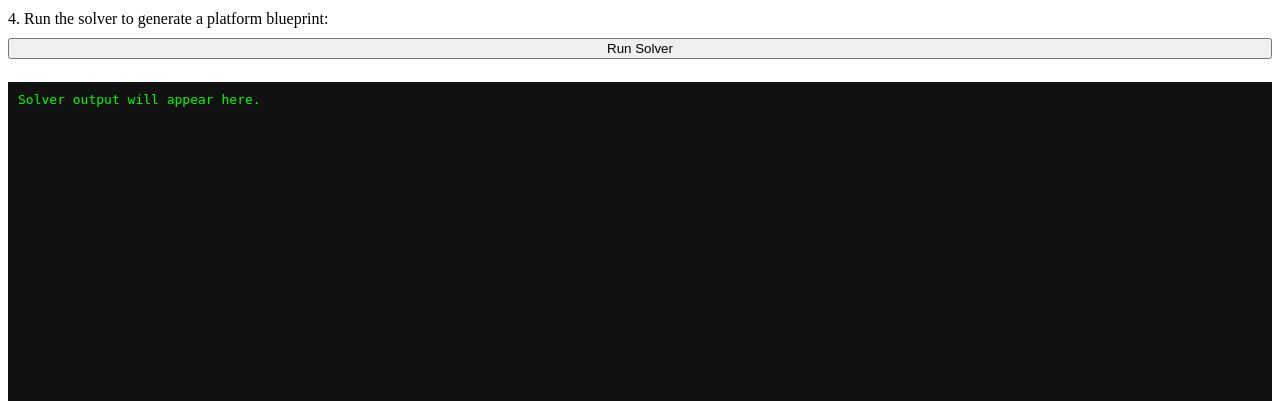
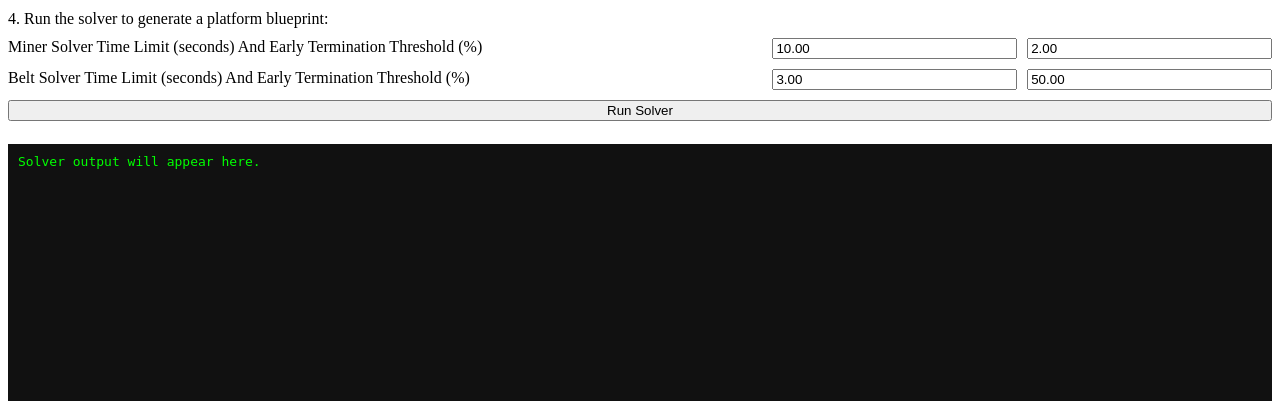
Before and after one commit to jiahao-0204/Shapez2-MIP-Miner, a FastAPI app: page / in a window 1280 px wide. Shown: the part 504-905 px from the top of the page. Run offline with FastAPI, Linux system fonts and the light colour scheme.

Commit message:
feat(adjust solver setting on page)

```diff
--- a/astroid_solver.py
+++ b/astroid_solver.py
@@ -315,12 +315,13 @@ class AstroidSolver:
         self.nodes_sink = nodes_sink
         self.node_flow_in = node_flow_in
 
-    def run_solver(self, miner_timelimit = 5, belt_timelimit = 5, belt_gap = 0.05) -> None:
+    def run_solver(self, miner_timelimit : float = 5.0, miner_gap : float = 5.0, belt_timelimit : float = 5.0, belt_gap : float = 5.0) -> None:
         # set limits
         optimize_miner = self.model.getMultiobjEnv(0)
+        optimize_miner.setParam('MIPGap', miner_gap / 100.0)
         optimize_miner.setParam('TimeLimit', miner_timelimit)
         optimize_belts = self.model.getMultiobjEnv(1)
-        optimize_belts.setParam('MIPGap', belt_gap)
+        optimize_belts.setParam('MIPGap', belt_gap / 100.0)
         optimize_belts.setParam('TimeLimit', belt_timelimit)
 
         # optimize the model
--- a/static/main.js
+++ b/static/main.js
@@ -22,6 +22,10 @@ const button_generate_blueprint = document.getElementById('generate_blueprint');
 const button_copy_blueprint = document.getElementById('copy_blueprint');
 const text_blueprint = document.getElementById('blueprint_text');
 
+const input_miner_timelimit = document.getElementById('miner_timelimit');
+const input_miner_threshold = document.getElementById('miner_threshold');
+const belt_miner_timelimit = document.getElementById('belt_timelimit');
+const belt_miner_threshold = document.getElementById('belt_threshold');
 const button_run_solver_and_stream = document.getElementById('run_solver_and_stream');
 const text_solver_output = document.getElementById("solver_output");
 
@@ -45,6 +49,40 @@ button_copy_blueprint.addEventListener('click', callback_copy_blueprint);
 input_threshold.addEventListener('change', callback_threshold_change);
 button_decrease_threshold.addEventListener('click', callback_decrease_threshold);
 button_increase_threshold.addEventListener('click', callback_increase_threshold);
+
+input_miner_timelimit.addEventListener('change', () => {
+    const value = input_miner_timelimit.value;
+    if (value) {
+        // cap between 0 and 120
+        const cappedValue = Math.max(0, Math.min(120, parseFloat(value)));
+        input_miner_timelimit.value = cappedValue.toFixed(2);
+    }
+});
+input_miner_threshold.addEventListener('change', () => {
+    const value = input_miner_threshold.value;
+    if (value) {
+        // cap between 0 and 100
+        const cappedValue = Math.max(0, Math.min(100, parseFloat(value)));
+        input_miner_threshold.value = cappedValue.toFixed(2);
+    }
+});
+belt_miner_timelimit.addEventListener('change', () => {
+    const value = belt_miner_timelimit.value;
+    if (value) {
+        // cap between 0 and 120
+        const cappedValue = Math.max(0, Math.min(120, parseFloat(value)));
+        belt_miner_timelimit.value = cappedValue.toFixed(2);
+    }
+});
+belt_miner_threshold.addEventListener('change', () => {
+    const value = belt_miner_threshold.value;
+    if (value) {
+        // cap between 0 and 100
+        const cappedValue = Math.max(0, Math.min(100, parseFloat(value)));
+        belt_miner_threshold.value = cappedValue.toFixed(2);
+    }
+});
+
 button_run_solver_and_stream.addEventListener('click', callback_run_solver_and_stream);
 button_use_default_blueprint.addEventListener('click', callback_use_default_blueprint);
 button_generate_blueprint.addEventListener('click', callback_generate_blueprint);
@@ -291,7 +329,15 @@ function callback_run_solver_and_stream()
     text_solver_output.textContent = "";
 
     // get event source for streaming logs
-    const eventSource = new EventSource(`/run_solver_and_stream/${task_id}`);
+    const params = new URLSearchParams(
+    {
+        task_id: task_id,
+        miner_time: input_miner_timelimit.value,
+        miner_threshold: input_miner_threshold.value,
+        belt_time: belt_miner_timelimit.value,
+        belt_threshold: belt_miner_threshold.value,
+    });
+    const eventSource = new EventSource(`/run_solver_and_stream?${params.toString()}`);
 
     // upon message
     eventSource.onmessage = async function(event)
--- a/templates/index.html
+++ b/templates/index.html
@@ -10,6 +10,27 @@
         {
             display: grid;
             grid-template-columns: 1fr 1fr;
+            gap: 10px;
+        }
+
+        .three_col_container
+        {
+            display: grid;
+            grid-template-columns: 1fr 1fr 1fr;
+            gap: 10px;
+        }
+
+        .four_col_container
+        {
+            display: grid;
+            grid-template-columns: 1fr 1fr 1fr 1fr;
+            gap: 10px;
+        }
+
+        .five_col_container
+        {
+            display: grid;
+            grid-template-columns: 1fr 1fr 1fr 1fr 1fr;
             gap: 10px;
         }
 
@@ -71,6 +92,18 @@
 
         <!-- run solver -->
         <div>4. Run the solver to generate a platform blueprint:</div>
+
+        <div class="five_col_container">
+            <label style="grid-column: 1/4">Miner Solver Time Limit (seconds) And Early Termination Threshold (%)</label>
+            <input type="number" id="miner_timelimit" value="10.00"/>
+            <input type="number" id="miner_threshold" value="2.00" />
+        </div>
+        <div class="five_col_container">
+            <label style="grid-column: 1/4">Belt Solver Time Limit (seconds) And Early Termination Threshold (%)</label>
+            <input type="number" id="belt_timelimit" value="3.00" />
+            <input type="number" id="belt_threshold" value="50.00" />
+        </div>
+
         <button id="run_solver_and_stream">Run Solver</button>
 
         <pre id="solver_output" style="height: 300px; overflow-y: auto; background: #111; color: #0f0; padding: 10px;">Solver output will appear here.</pre>
--- a/webapp.py
+++ b/webapp.py
@@ -201,8 +201,15 @@ async def add_task(file: UploadFile = File(...)):
     # return
     return response
 
-@app.get("/run_solver_and_stream/{task_id}")
-async def run_solver_and_stream(task_id: str):
+@app.get("/run_solver_and_stream")
+async def run_solver_and_stream(
+    request: Request,
+    task_id: str,
+    miner_time: float,
+    miner_threshold: float,
+    belt_time: float,
+    belt_threshold: float
+):
     # ------------------------------
     # local processing
     # ------------------------------
@@ -237,7 +244,7 @@ async def run_solver_and_stream(task_id: str):
     loop = asyncio.get_running_loop()
 
     # run the solver in a separate thread to avoid blocking the event loop
-    def separate_thread_run_solver(astroid_solver: AstroidSolver, queue: asyncio.Queue, loop: asyncio.AbstractEventLoop):
+    def separate_thread_run_solver(astroid_solver: AstroidSolver, queue: asyncio.Queue, loop: asyncio.AbstractEventLoop, miner_time: float, miner_threshold: float, belt_time: float, belt_threshold: float):
         # run solver and redirect output
 
         class StreamToQueue(io.StringIO):
@@ -261,13 +268,18 @@ async def run_solver_and_stream(task_id: str):
 
         stream_writer = StreamToQueue(queue, loop)
         with redirect_stdout(stream_writer):
-            astroid_solver.run_solver()
+            astroid_solver.run_solver(
+                miner_timelimit=miner_time,
+                miner_gap=miner_threshold,
+                belt_timelimit=belt_time,
+                belt_gap=belt_threshold
+            )
 
         # push None so stream() can break the loop
         loop.call_soon_threadsafe(queue.put_nowait, "data: DONE\n\n")
         loop.call_soon_threadsafe(queue.put_nowait, None)
 
-    threading.Thread(target=separate_thread_run_solver, args=(solver, queue, loop)).start()
+    threading.Thread(target=separate_thread_run_solver, args=(solver, queue, loop, miner_time, miner_threshold, belt_time, belt_threshold)).start()
 
     # -------------------------------
     # current thread
```
